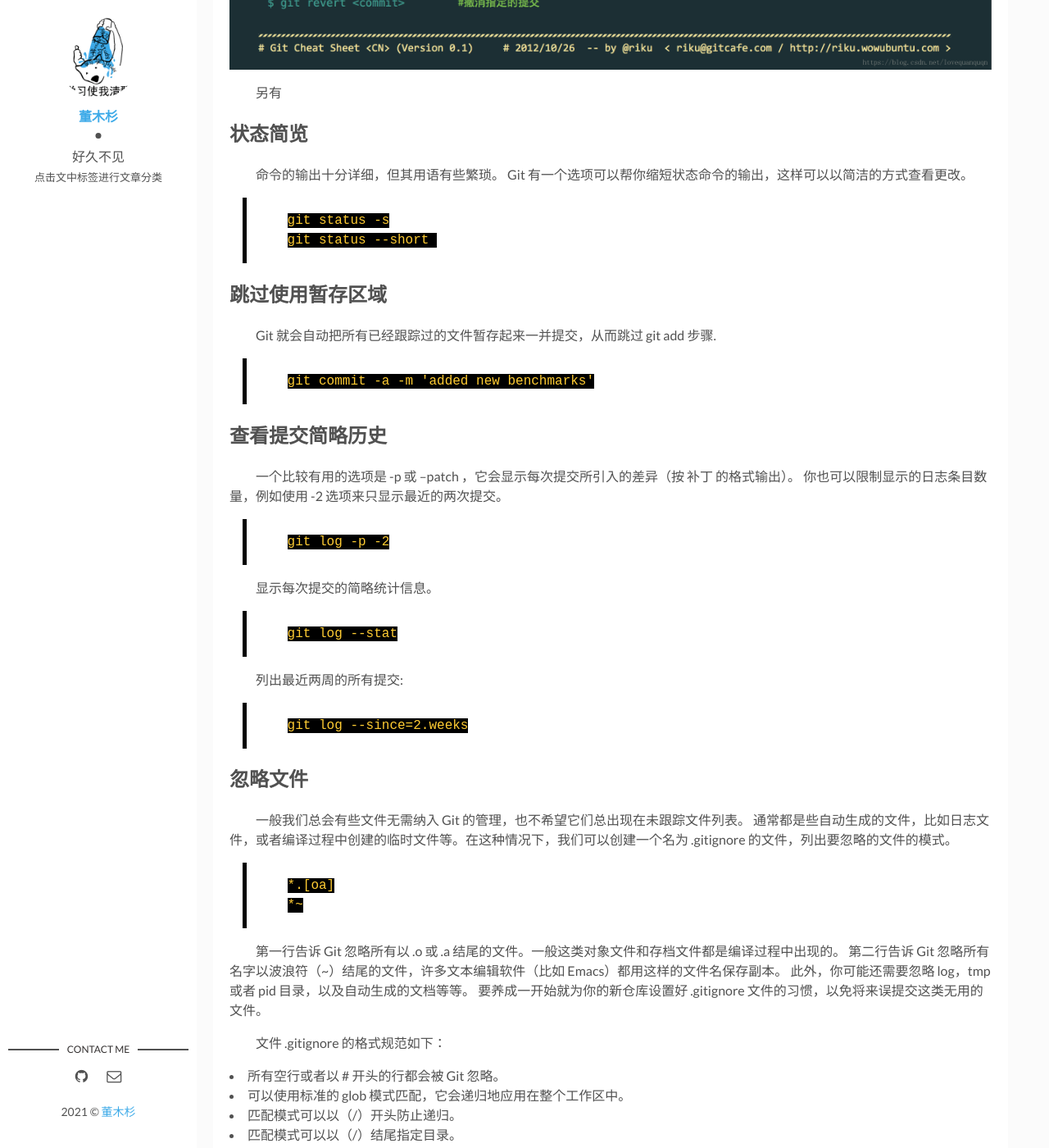
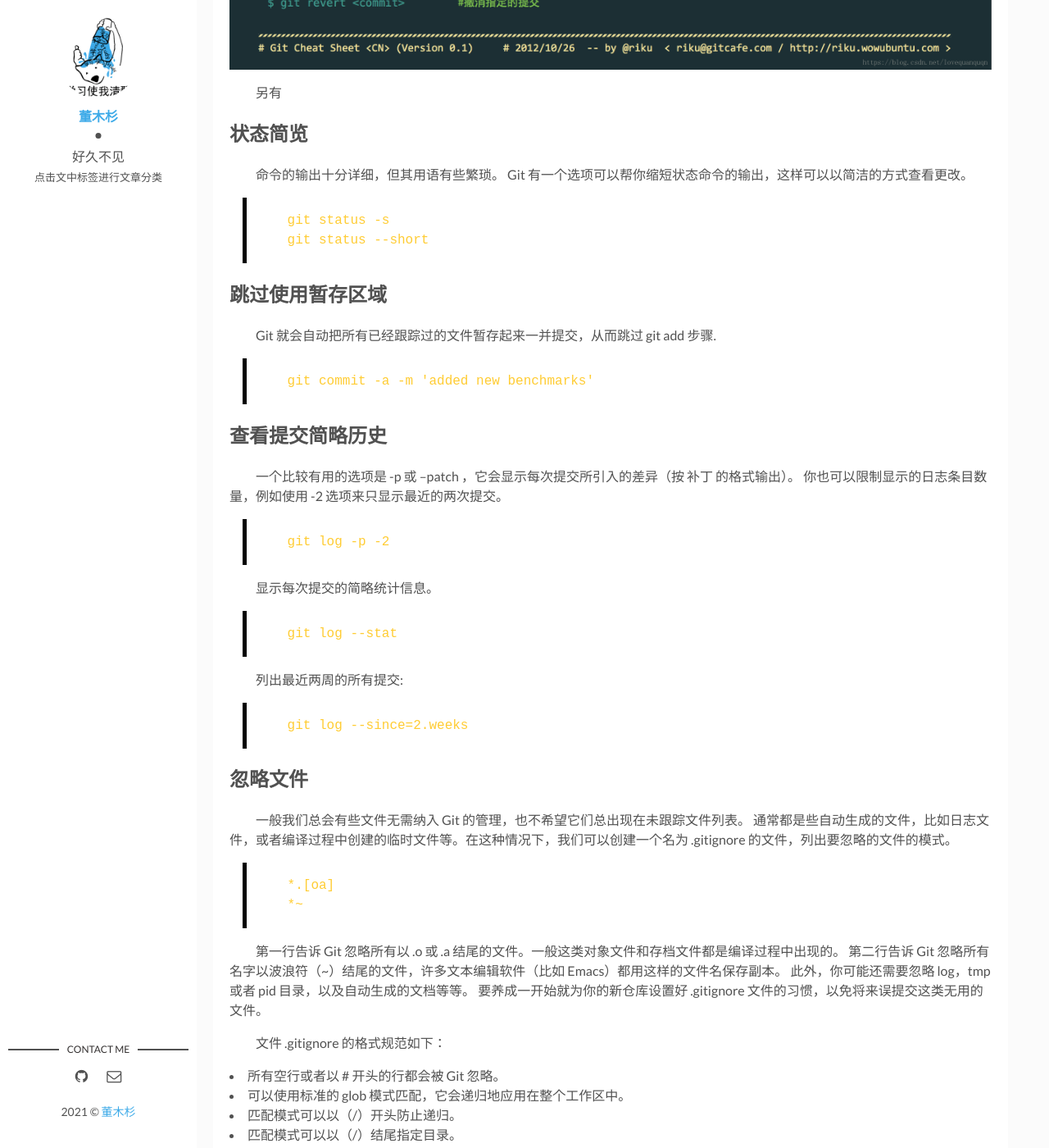
Before and after one commit to doctormus/doctormus.github.io, a Jekyll site: the page built from _posts/2021-01-24-writting6.md, in a window 1280 px wide and 1400 px high, scrolled down 1267 px. Shown: the whole window at 82% size. Built offline with Jekyll 4.4.1, drawn with Linux system fonts in a browser that asks for light colours.

Commit message:
change color of code

```diff
--- a/assets/css/main.css
+++ b/assets/css/main.css
@@ -145,7 +145,6 @@ samp {
   font-size: 1em;
   /* 2 */
   font-style: normal;
-  background-color: #000;
   color: #fc3;
 }
 
@@ -817,6 +816,7 @@ pre {
   white-space: pre-wrap;
   word-wrap: break-word;
   word-break: break-all;
+  color: #000000;
 }
 
 pre code {
```
